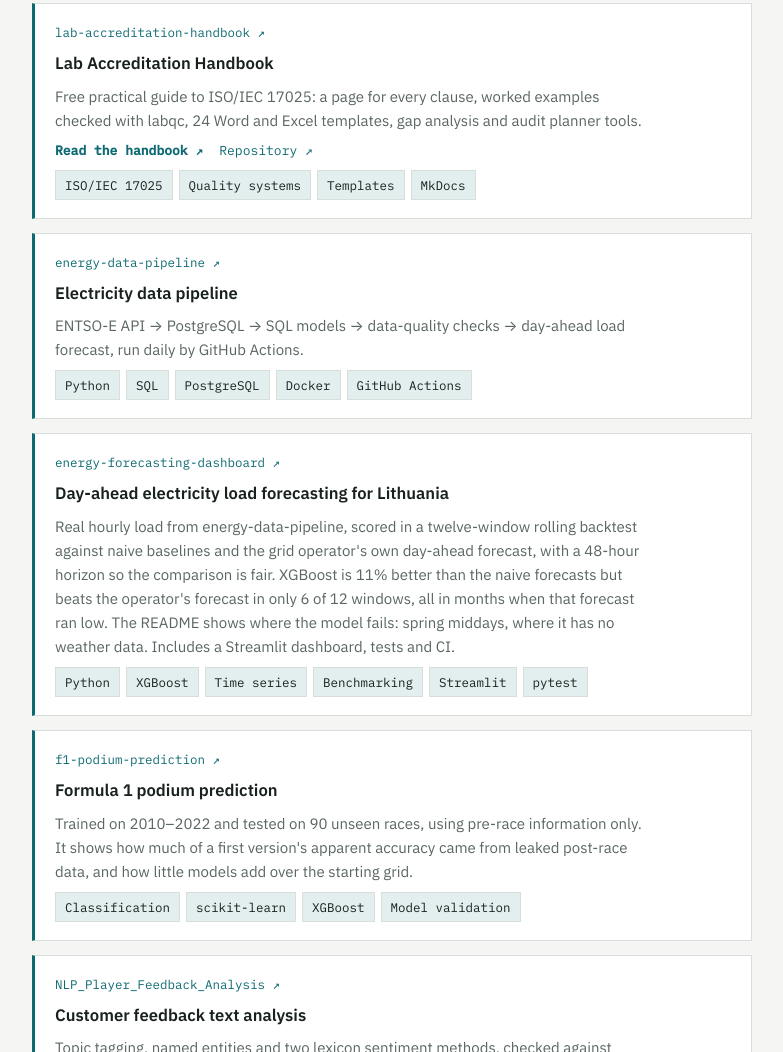
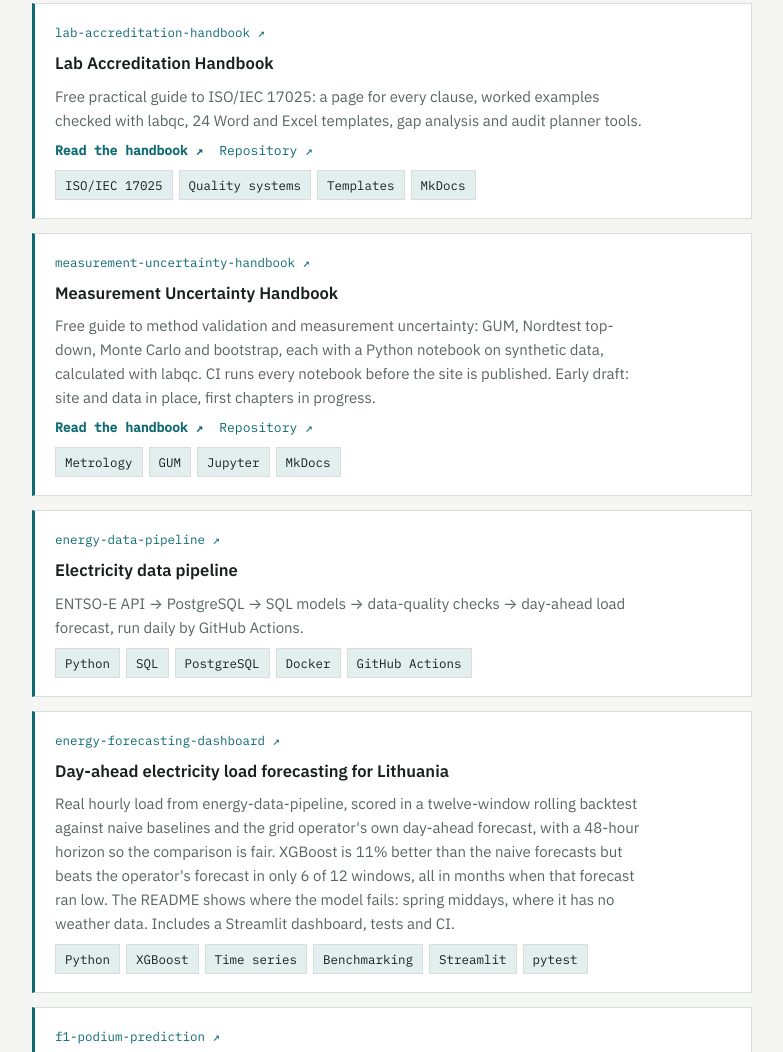
Before and after one commit to mantas123456/mantas123456.github.io, a plain HTML site: page index.html in a window 1280 px wide. Shown: the part 4083-5135 px from the top of the page, without its empty margins (354-1137 px from the left). Drawn offline with Linux system fonts and the light colour scheme.

Commit message:
Add the Measurement Uncertainty Handbook to the projects
Co-Authored-By: Claude Opus 5.5 <noreply@anthropic.com>

```diff
--- a/index.html
+++ b/index.html
@@ -447,6 +447,13 @@ footer { border-top: 1px solid var(--line); padding: 20px 0 40px; font-family: v
           <div class="chips"><span class="chip">ISO/IEC 17025</span><span class="chip">Quality systems</span><span class="chip">Templates</span><span class="chip">MkDocs</span></div>
         </div>
         <div class="repo">
+          <a class="repo-name" href="https://github.com/mantas123456/measurement-uncertainty-handbook">measurement-uncertainty-handbook ↗</a>
+          <h3>Measurement Uncertainty Handbook</h3>
+          <p>Free guide to method validation and measurement uncertainty: GUM, Nordtest top-down, Monte Carlo and bootstrap, each with a Python notebook on synthetic data, calculated with labqc. CI runs every notebook before the site is published. Early draft: site and data in place, first chapters in progress.</p>
+          <div class="repo-links"><a class="primary" href="https://mantas123456.github.io/measurement-uncertainty-handbook/">Read the handbook ↗</a><a href="https://github.com/mantas123456/measurement-uncertainty-handbook">Repository ↗</a></div>
+          <div class="chips"><span class="chip">Metrology</span><span class="chip">GUM</span><span class="chip">Jupyter</span><span class="chip">MkDocs</span></div>
+        </div>
+        <div class="repo">
           <a class="repo-name" href="https://github.com/mantas123456/energy-data-pipeline">energy-data-pipeline ↗</a>
           <h3>Electricity data pipeline</h3>
           <p>ENTSO-E API → PostgreSQL → SQL models → data-quality checks → day-ahead load forecast, run daily by GitHub Actions.</p>
```
Also changed, not shown: cv/index.html (+6 -0 lines).
